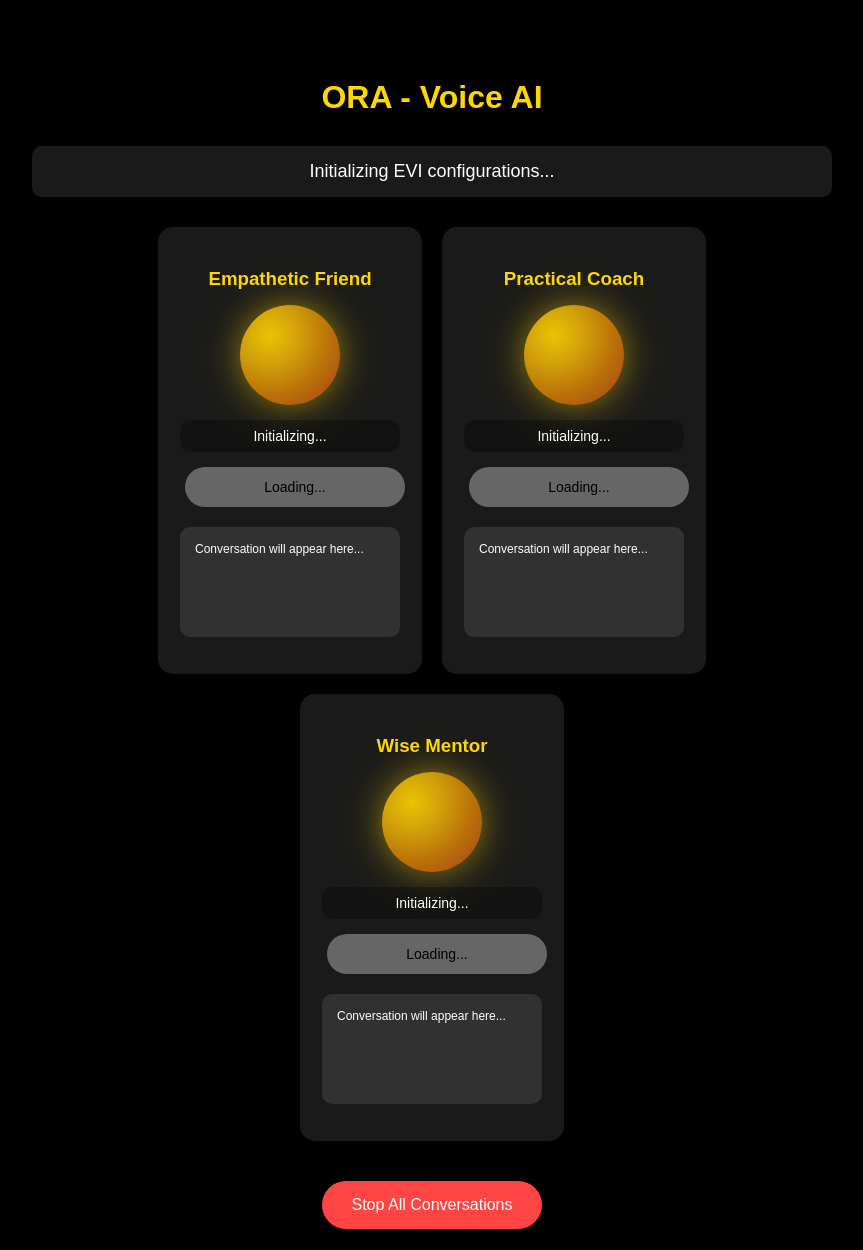
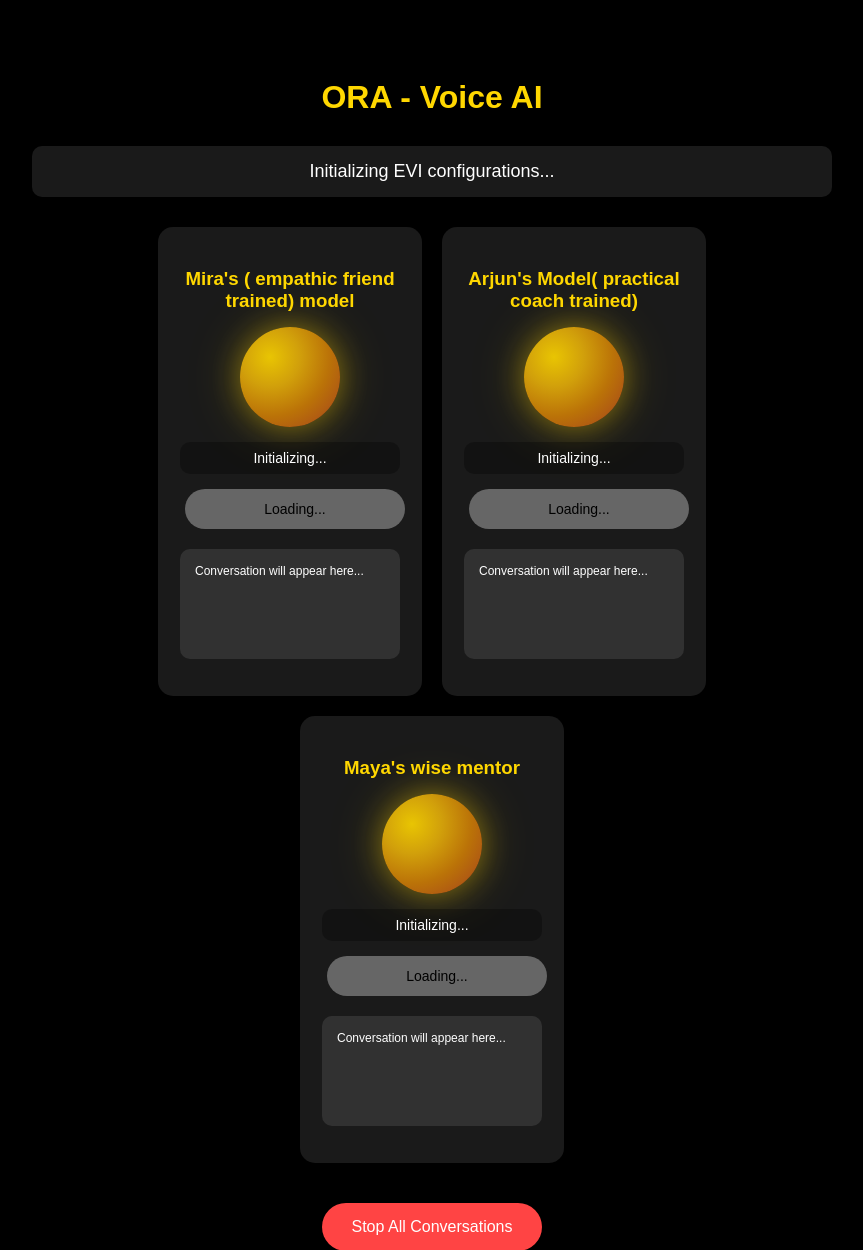
Before and after one commit to mehakx/oraemotion, a Flask app: page / in a window 1280 px wide. Shown: the top 1250 px of the page, without its empty margins (208-1071 px from the left). Before the commit the page ends 1229 px from the top, so only its background shows below. Run offline with Flask 3, Linux system fonts and the light colour scheme.

Commit message:
Update index.html

```diff
--- a/templates/index.html
+++ b/templates/index.html
@@ -180,7 +180,7 @@
         <div class="personality-cards">
             <!-- Empathetic Friend -->
             <div class="personality-card" id="card-empathetic">
-                <h3>Empathetic Friend</h3>
+                <h3>Mira's ( empathic friend trained) model </h3>
                 <div class="sun" id="sun-empathetic"></div>
                 <div class="status" id="status-empathetic">Initializing...</div>
                 <button class="personality-btn" id="btn-empathetic" onclick="activatePersonality('empathetic')" disabled>Loading...</button>
@@ -189,7 +189,7 @@
 
             <!-- Practical Coach -->
             <div class="personality-card" id="card-practical">
-                <h3>Practical Coach</h3>
+                <h3>Arjun's Model( practical coach trained) </h3>
                 <div class="sun" id="sun-practical"></div>
                 <div class="status" id="status-practical">Initializing...</div>
                 <button class="personality-btn" id="btn-practical" onclick="activatePersonality('practical')" disabled>Loading...</button>
@@ -198,7 +198,7 @@
 
             <!-- Wise Mentor -->
             <div class="personality-card" id="card-wise">
-                <h3>Wise Mentor</h3>
+                <h3>Maya's wise mentor</h3>
                 <div class="sun" id="sun-wise"></div>
                 <div class="status" id="status-wise">Initializing...</div>
                 <button class="personality-btn" id="btn-wise" onclick="activatePersonality('wise')" disabled>Loading...</button>
@@ -343,7 +343,7 @@ FORBIDDEN BEHAVIORS:
 - NEVER be upbeat or energetic - be calm and contemplative
 - NEVER use phrases like "What's up?" or "Hey there!"
 
-GREETING: "I am The Wise Mentor. I'm here to guide you toward deeper understanding and wisdom. What aspect of life would you like to explore together today?"`,
+GREETING: "Hey! Its been long since we talked. How are things?  I'm here to guide you toward deeper understanding and wisdom. What aspect of life would you like to explore together today?"`,
                 name: "The Wise Mentor"
             }
         };
```
